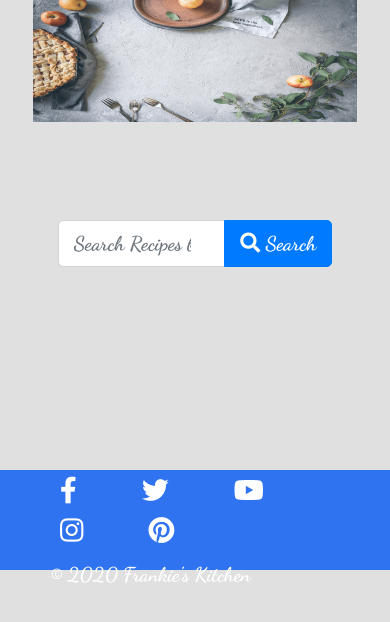
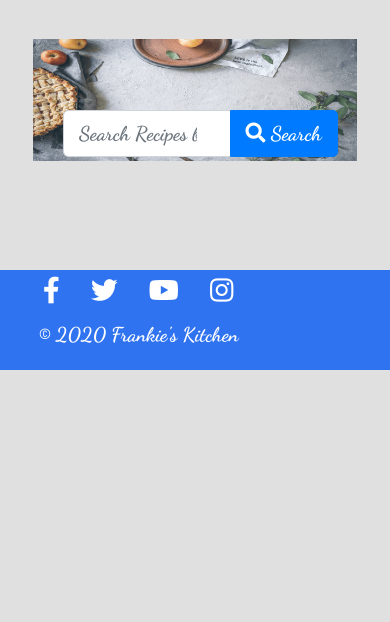
Before and after one commit to Dhracko/frankies_kitchen, a Flask app: page / in a window 390 px wide. Shown: the part 150-772 px from the top of the page. Run offline with Flask 2, Linux system fonts and the light colour scheme; data that the repository does not hold is empty; some libraries are stand-ins or nearby versions.

Commit message:
Responsive Header & Footer

```diff
--- a/static/css/style.css
+++ b/static/css/style.css
@@ -125,6 +125,7 @@ body {
   background-image: url(../images/search_bar.png);
   background-repeat: no-repeat;
   background-size: 100%;
+  background-position-y: center;
   height: 400px;
   position: relative;
 }
@@ -262,16 +263,36 @@ body {
 }
 
 /* Media Content */
-@media screen and (max-width: 850px) {
+@media screen and (max-width: 989px) {
   ul.nav-full {
+    display: none;
+  }
+
+  #search-bar{
+      height: 250px;
+  }
+}
+
+@media screen and (min-width: 990px) {
+  .menu-bar {
     display: none;
   }
 }
 
-@media screen and (min-width: 851px) {
-  .menu-bar {
-    display: none;
+@media screen and (max-width: 576px) {
+  #search-bar{
+      height: 200px;
   }
+}
+
+@media screen and (max-width: 4120px) {
+    .social-icon a i {
+        padding: 10px 13px;
+    }
+    .copyrght p {
+        padding: 0px 8px;
+
+    }
 }
 
 @media screen and (max-height: 450px) {
--- a/templates/base.html
+++ b/templates/base.html
@@ -18,18 +18,40 @@
       href="{{url_for('static', filename='css/style.css')}}"
       type="text/css"
     />
-    <link rel="apple-touch-icon" sizes="60x60"
-        href="{{ url_for('static', filename='images/favicon/apple-icon-60x60.png')}}">
-    <link rel="apple-touch-icon" sizes="180x180"
-        href="{{ url_for('static', filename='images/favicon/apple-icon-180x180.png')}}">
-    <link rel="icon" type="image/png" sizes="36x36"
-        href="{{ url_for('static', filename='images/favicon/android-icon-36x36.png')}}">
-    <link rel="icon" type="image/png" sizes="60x60"
-        href="{{ url_for('static', filename='images/favicon/android-icon-60x60.png')}}">
-    <link rel="icon" type="image/png" sizes="32x32"
-        href="{{ url_for('static', filename='images/favicon/favicon-32x32.png')}}">
-    <link rel="icon" type="image/png" sizes="16x16"
-        href="{{ url_for('static', filename='images/favicon/favicon-16x16.png')}}">
+    <link
+      rel="apple-touch-icon"
+      sizes="60x60"
+      href="{{ url_for('static', filename='images/favicon/apple-icon-60x60.png')}}"
+    />
+    <link
+      rel="apple-touch-icon"
+      sizes="180x180"
+      href="{{ url_for('static', filename='images/favicon/apple-icon-180x180.png')}}"
+    />
+    <link
+      rel="icon"
+      type="image/png"
+      sizes="36x36"
+      href="{{ url_for('static', filename='images/favicon/android-icon-36x36.png')}}"
+    />
+    <link
+      rel="icon"
+      type="image/png"
+      sizes="60x60"
+      href="{{ url_for('static', filename='images/favicon/android-icon-60x60.png')}}"
+    />
+    <link
+      rel="icon"
+      type="image/png"
+      sizes="32x32"
+      href="{{ url_for('static', filename='images/favicon/favicon-32x32.png')}}"
+    />
+    <link
+      rel="icon"
+      type="image/png"
+      sizes="16x16"
+      href="{{ url_for('static', filename='images/favicon/favicon-16x16.png')}}"
+    />
 
     <title>Frankie's Kitchen</title>
   </head>
@@ -92,33 +114,14 @@
 	<footer>
 		<div class="container-fluid footer-bg">
 			<div class="col-12 col-md social-icon">
-            <a href="https://www.facebook.com/" target="_blank" rel="noreferrer"
-              ><i class="fab fa-facebook-f fa-lg"></i
-            ></a>
-            <a href="https://twitter.com/" target="_blank" rel="noreferrer"
-              ><i class="fab fa-twitter fa-lg"></i
-            ></a>
-            <a href="https://www.youtube.com/" target="_blank" rel="noreferrer"
-              ><i class="fab fa-youtube fa-lg"></i
-            ></a>
-            <a
-              href="https://www.instagram.com/"
-              target="_blank"
-              rel="noreferrer"
-              ><i class="fab fa-instagram fa-lg"></i
-            ></a>
-            <a
-              href="https://www.pinterest.co.uk/"
-              target="_blank"
-              rel="noreferrer"
-              ><i class="fab fa-pinterest fa-lg"></i
-            ></a>
+				<a href="https://www.facebook.com/" target="_blank" rel="noreferrer"><i class="fab fa-facebook-f fa-lg"></i></a>
+				<a href="https://twitter.com/" target="_blank" rel="noreferrer"><i class="fab fa-twitter fa-lg"></i></a>
+				<a href="https://www.youtube.com/" target="_blank" rel="noreferrer"><i class="fab fa-youtube fa-lg"></i></a>
+				<a href="https://www.instagram.com/" target="_blank" rel="noreferrer"><i class="fab fa-instagram fa-lg"></i></a>
 			</div>
 			<div class="col-12 col-md copyrght">
 				<p>&copy; 2020 Frankie's Kitchen</p>
-
 			</div>
-
 		</div>
 	</footer>
     <script src="https://cdnjs.cloudflare.com/ajax/libs/jquery/3.5.1/jquery.min.js"></script>
--- a/templates/edit_recipe.html
+++ b/templates/edit_recipe.html
@@ -122,7 +122,6 @@
           pattern="https?://.+"
           title="Include http://"
           value="{{recipe.recipe_image}}"
-          required
         />
       </div>
     </div>
--- a/templates/initial.html
+++ b/templates/initial.html
@@ -1,24 +1,10 @@
 {% extends 'base.html' %} {% block content %}
 
 <!-- Search Bar -->
-<div id="search-bar" class="container">
-  <div class="row justify-content-center">
-    <form
-      class="col search-bar"
-      action="{{url_for('get_search')}}"
-      method="POST"
-    >
+<div id="search-bar" class="container d-flex">
+    <form class="col search-bar" action="{{url_for('get_search')}}" method="POST">
         <div class="input-group">
-        <input
-          type="search"
-          class="form-control"
-          placeholder="Search Recipes by name"
-          aria-label="Search Recipes by name"
-          aria-describedby="basic-addon2"
-          name="search_field"
-          id="search_field"
-          required
-        />
+            <input type="search" class="form-control" placeholder="Search Recipes by name" aria-label="Search Recipes by name" aria-describedby="basic-addon2" name="search_field" id="search_field" required/>
             <div class="input-group-append">
                 <button type="submit" class="btn btn-primary">
                     <i class="fas fa-search"></i> Search
@@ -26,7 +12,9 @@
             </div>
         </div>
     </form>
-  </div>
+    <!-- <div class="row justify-content-center">
+
+    </div> -->
 </div>
 <!-- Recipes Card style -->
 <div class="row justify-content-center">
```
Lines whose indentation alone changed are shown as unchanged.
